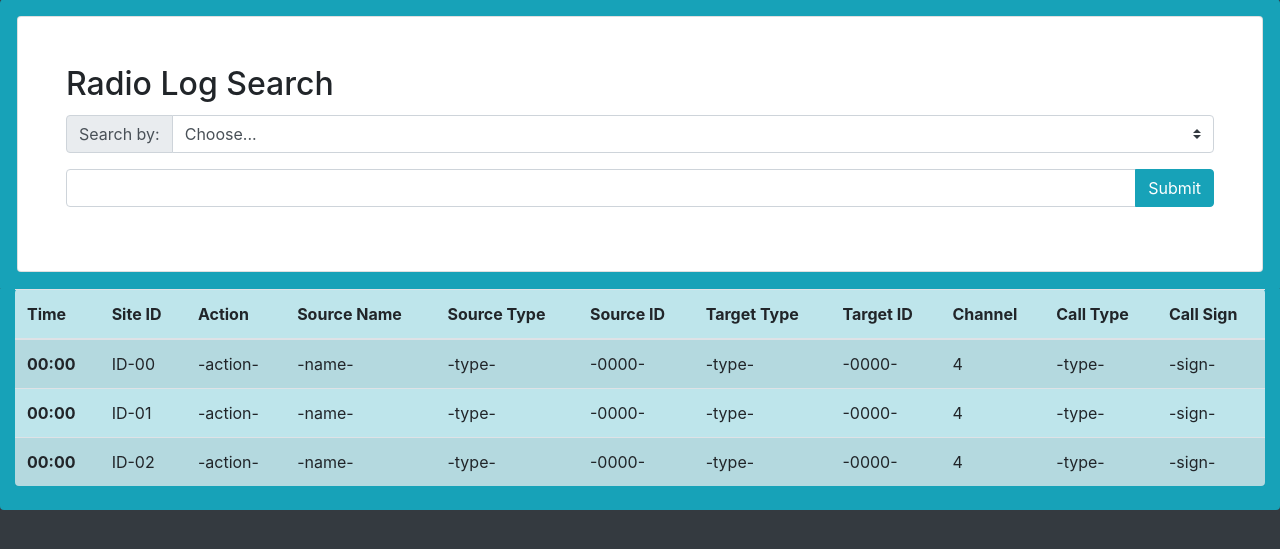
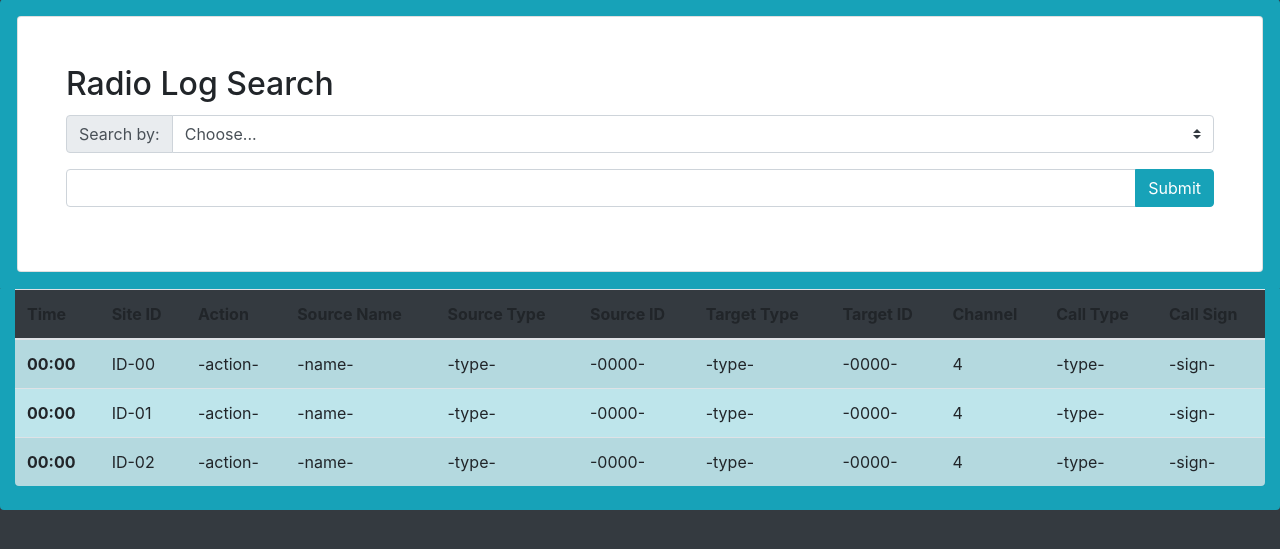
Before and after one commit to wDushanin/RadioLoggingApp, a Flask app: page / in a window 1280 px wide. Shown: the part 49-598 px from the top of the page. Run offline with Flask 2, Linux system fonts and the light colour scheme.

Commit message:
making table head dark

```diff
--- a/templates/index.html
+++ b/templates/index.html
@@ -48,7 +48,7 @@
     <div class="container-fluid bg-info pb-2 rounded-bottom">
 
         <table class="table table-info table-striped table-hover rounded">
-            <thead>
+            <thead class="bg-dark">
                 <tr>
                     <th scope="col">Time</th>
                     <th scope="col">Site ID</th>
```
